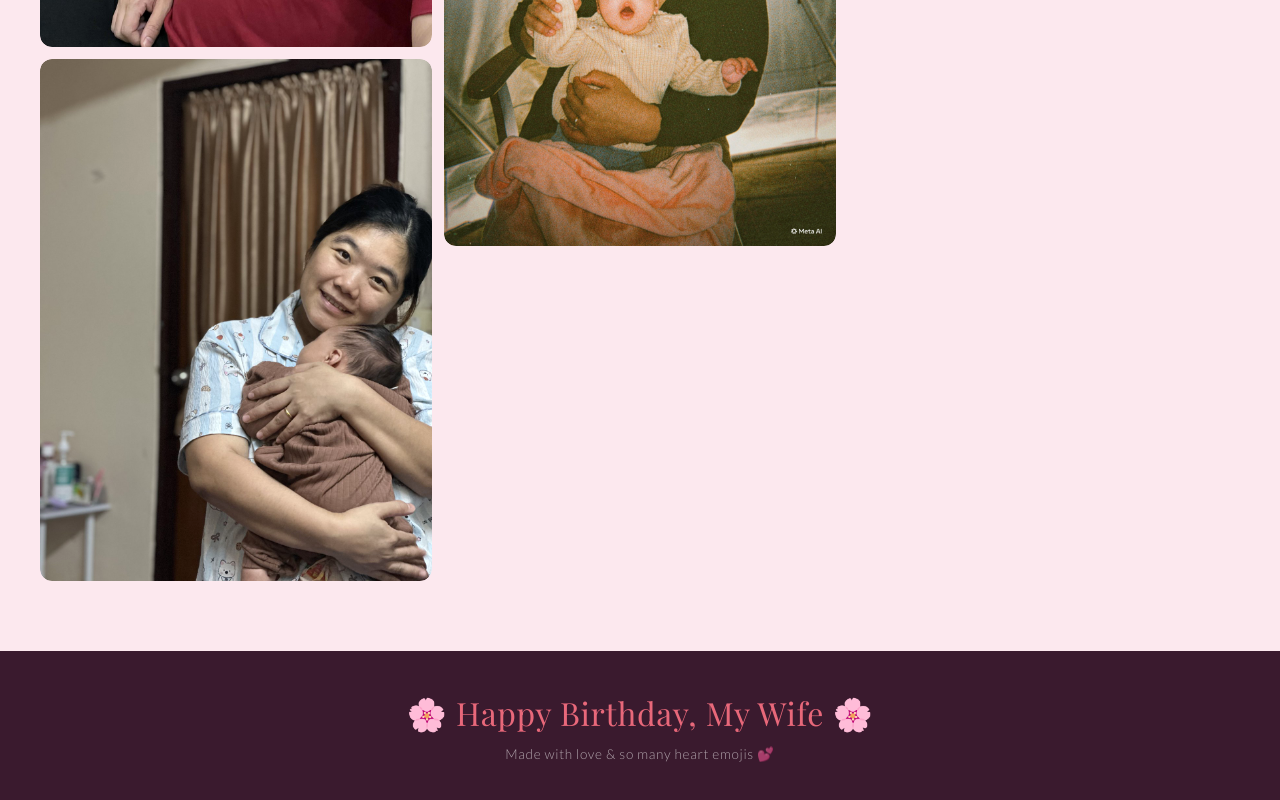
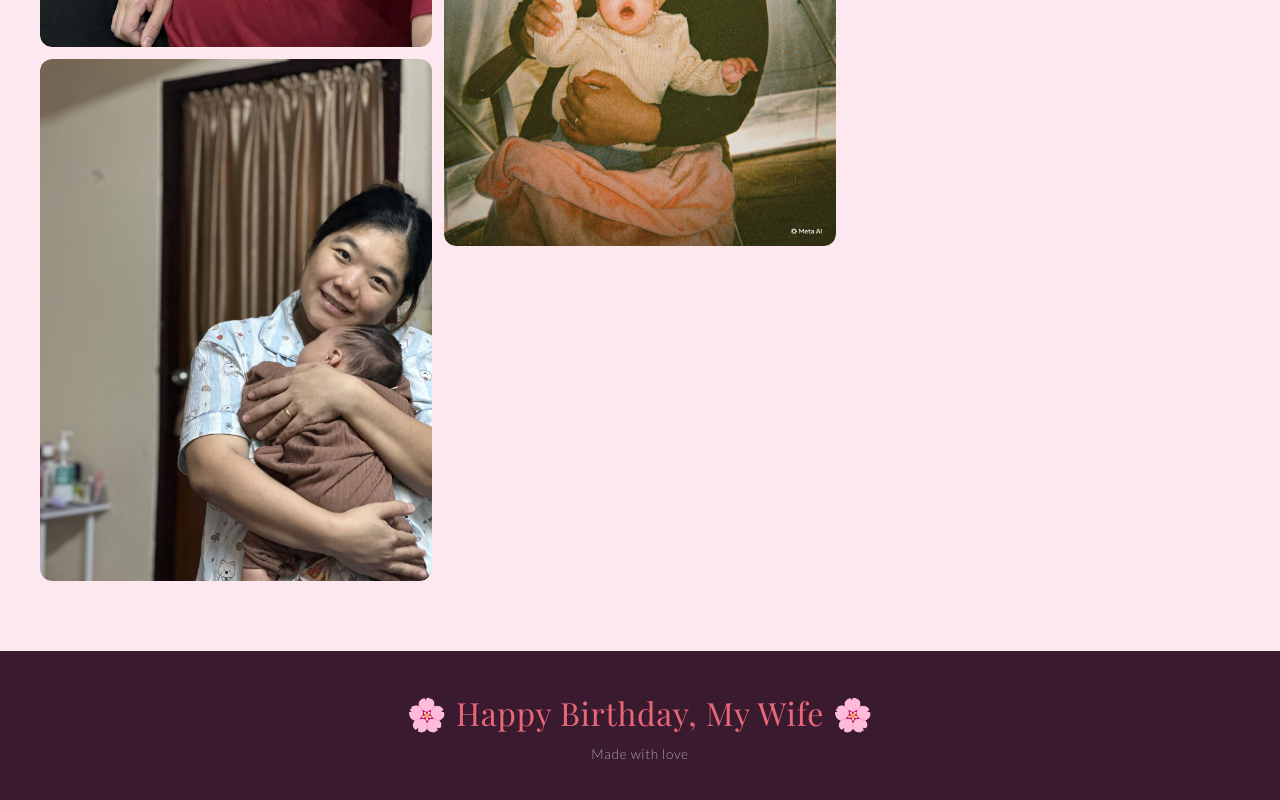
Before and after one commit to SiThuHtin/mywife-birthday, a plain HTML site: page index.html in a window 1280 px wide. Shown: the part 8788-9588 px from the top of the page. Drawn offline with nearby package versions, Linux system fonts and the light colour scheme; a web font is replaced by a local one.

Commit message:
footer text changed

```diff
--- a/index.html
+++ b/index.html
@@ -495,7 +495,7 @@
 <!-- FOOTER -->
 <footer>
   <div class="big">🌸 Happy Birthday, My Wife 🌸</div>
-  <p>Made with love &amp; so many heart emojis 💕</p>
+  <p>Made with love</p>
 </footer>
 
 <!-- LIGHTBOX -->
```
